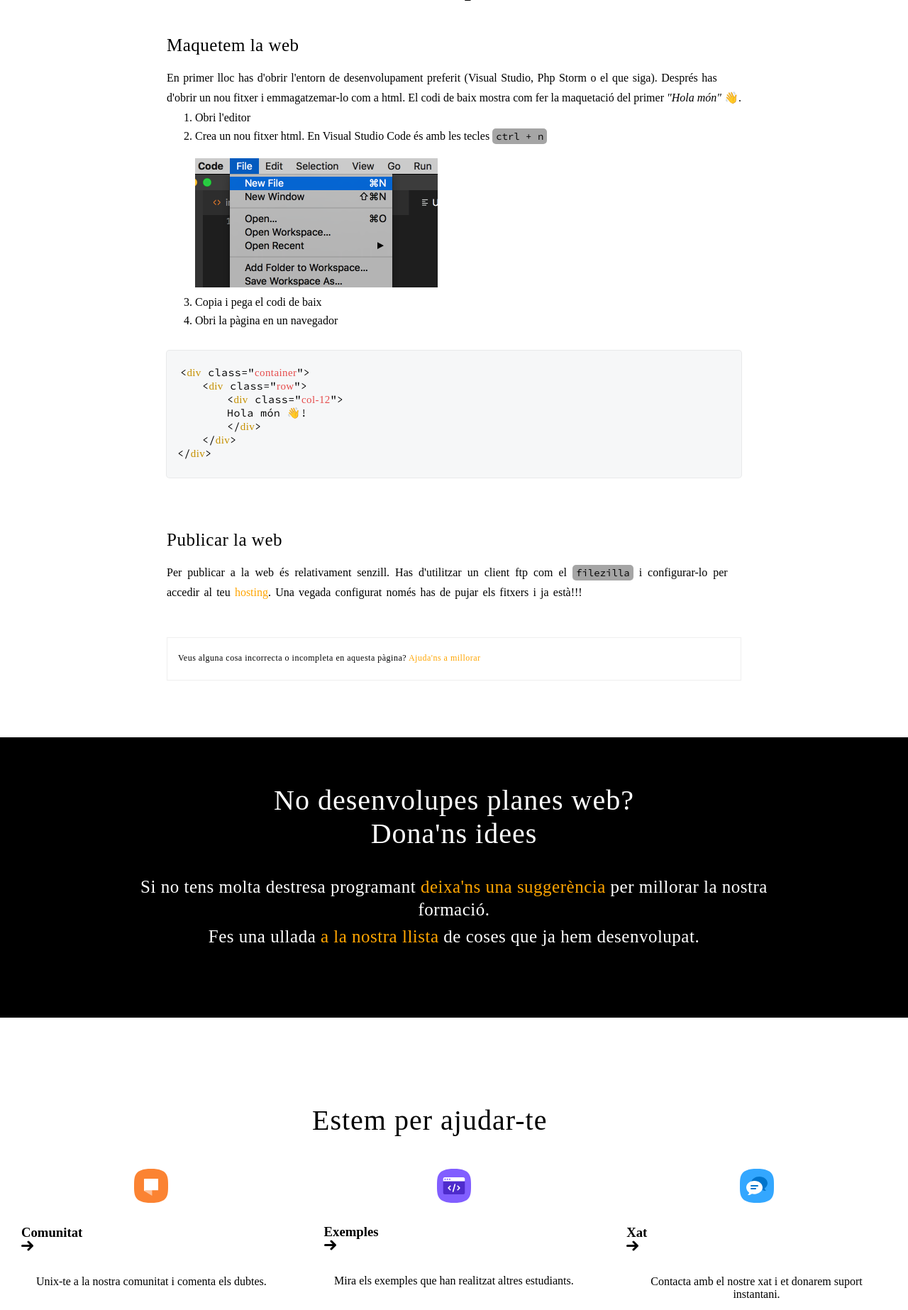
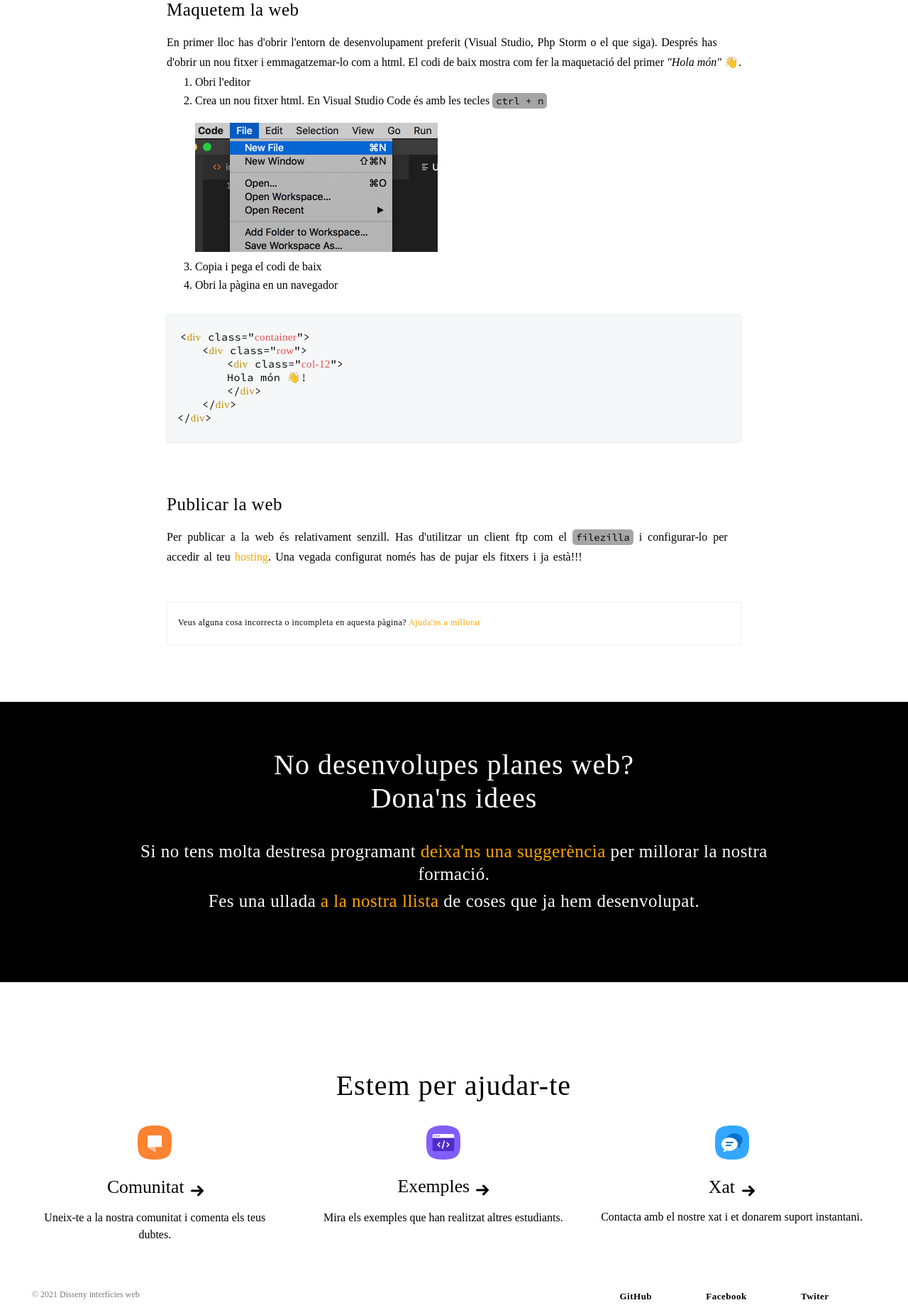
Before and after one commit to DomaxX26/Programming, a PHP site: page / in a window 1280 px wide. Shown: the part 1164-3010 px from the top of the page at 71% size. Run offline with PHP 8.4, Linux system fonts and the light colour scheme; some web fonts are replaced.

Commit message:
HTML y CSS

```diff
--- a/HTML y CSS/Tema 6/Activitat Final/UD6ACTFINAL/css/estils.css
+++ b/HTML y CSS/Tema 6/Activitat Final/UD6ACTFINAL/css/estils.css
@@ -17,6 +17,7 @@
 /*Header*/
 header{
     background-color: #151617;
+    position: fixed;
 }
 
 header a , header p{
@@ -30,15 +31,20 @@ header .col-6 {
     align-items: center;
 }
 
-header .menu {
+.menu {
     font-size: 13px;
     justify-content: space-around;
+}
+
+.menu a:hover{
+    color: orange;
 }
 
 header a {
     font-weight: bold;
     padding-top: 0.5%;
     padding-right: 8.8%;
+    text-decoration: none;
 }
 
 header p {
@@ -50,10 +56,6 @@ header img {
     margin-top: 0.3%;
     margin-left: 0.2%;
     width: 35px;
-}
-
-header a {
-    text-decoration: none;
 }
 
 /*Main*/
@@ -104,6 +106,11 @@ padding-bottom: 2.8%;
     padding-left: 3%;
     margin-top: -2%;
     padding-bottom: 6%;
+    opacity: 0.5;
+}
+
+.targeta:hover{
+    opacity: 1;
 }
 
 .plugin {
@@ -241,6 +248,10 @@ h2 {
     margin-right: 0;
 }
 
+.opacitat:hover{
+    opacity: 0.5;
+}
+
 /*BANDA 2*/
 .banda2{
     background-color: white;
@@ -353,7 +364,13 @@ li{
 .taronja{
     color:orange;
     text-decoration: none;
+    opacity: 1;
 }
+
+.taronja:hover{
+    opacity: 0.5;
+}
+
 .millorar{
     margin: 34px 235px 80px 235px;
     border: 1px solid rgba(175, 175, 175, 0.2);
@@ -394,8 +411,9 @@ li{
 
 /*BANDA 4*/
 .banda4 h2{
+    text-align: center;
     margin-top: 8.5%;
-    margin-left: 34%;
+    margin-left: -0.1%;
     letter-spacing: 1px;
     font-size: 40px;
 }
@@ -403,5 +421,114 @@ li{
 .icona{
     display: flex;
     justify-content: space-around;
+
 }
+
+.icona img{
+    margin-top:-12px;
+}
+
+.left img{
+    margin-left: 10px;
+}
+
+.center img{
+    margin-right: 30px;
+}
+
+.right img{
+    margin-right: 70px;
+}
+
+.banda4 .formatCentre h3{
+    margin-left: -30px;
+}
+
+.banda4 .formatDreta h3{
+    margin-left: -70px;
+}
+
+.banda4 p{
+    margin-top:-14px;
+    margin-left: 10px;
+    line-height: 24px;
+}
+
+.banda4 .textCentre p{
+    margin-top:-17px;
+    margin-left: -30px;
+}
+
+.banda4 .textDreta p{
+    margin-top:-18px;
+    margin-left: -70px;
+}
+
 /*Footer*/
+
+footer p{
+    color: rgb(121, 121, 121);
+    text-align: left;
+    font-size: 12px;
+    margin-top: 20px;
+    margin-left: 30px;
+}
+
+footer .col-4 {
+    display: flex;
+    padding-top: 0.5%;
+    padding-bottom: 0.5%;
+    align-items: center;
+    justify-content: space-evenly;
+}
+
+footer a{
+
+    padding-top: 0.5%;
+    font-weight: bold;
+    color:black;
+    text-decoration: none;
+    margin-top: 24px;
+    letter-spacing: 0.5px;
+}
+
+footer #git{
+margin-left: -91px;
+}
+
+footer #face{
+margin-left: -20px;
+}
+
+footer #tw{
+    margin-left:-20px;
+}
+
+/*Cookies*/
+#cookies{
+    display: flex;
+    position: fixed;
+    align-items: center;
+    border: 1px solid white;
+    background-color: white;
+    border-radius: 40px;
+    z-index: 99999;
+    right: 0px;
+    bottom: 80px;
+    margin:0% 31%;
+    padding: 15px 40px;
+    font-size: 13px;
+}
+
+#cookies p{
+    text-align: left;
+}
+
+#cookies img{
+    width: 15px;
+    opacity: 0.5;
+}
+
+#cookies img:hover{
+    opacity: 1;
+}
--- a/HTML y CSS/Tema 6/Activitat Final/UD6ACTFINAL/index.html
+++ b/HTML y CSS/Tema 6/Activitat Final/UD6ACTFINAL/index.html
@@ -8,6 +8,7 @@
     <link rel="icon" href="../UD6ACTFINAL/img/icona_escut.svg" type="image/png" />
     <link rel="stylesheet" href="css/template_grid2.css" type="text/css">
     <link rel="stylesheet" href="css/estils.css" type="text/css">
+    <script src="js/index.js"></script>
     <title>Disseny Divertits</title>
 </head>
 
@@ -48,7 +49,8 @@
                         </div>
                         <div class="row text">
                             <div class="col-12 ">
-                                <p>Amplia la funcionalitat del teu Visual Studio Code mitjançant noves formes personals i la
+                                <p>Amplia la funcionalitat del teu Visual Studio Code mitjançant noves formes personals
+                                    i la
                                     utilització de generadors automàtics de codi per a fer plantilles web apropiades al
                                     nivell d'un alumne de 2on de DAW.</p>
                             </div>
@@ -70,7 +72,8 @@
                         </div>
                         <div class="row text">
                             <div class="col-12">
-                                <p>Molts alumnes han passat pels mateixos dubtes que has tingut tu. Mira abans en el fòrum
+                                <p>Molts alumnes han passat pels mateixos dubtes que has tingut tu. Mira abans en el
+                                    fòrum
                                     si algú ho ha resolt abans. O si saps la resposta a algun dubtu d'un company
                                     soluciona-li'l en el lloc apropiat del formulari.</p>
                             </div>
@@ -84,7 +87,7 @@
                 </div>
             </div>
             <div class="row finalBanda1">
-                <div id="fitxer" class="col-4 formats">
+                <div id="fitxer" class="col-4 formats opacitat">
                     <div class="row">
                         <div class="col-12">
                             <img src="../UD6ACTFINAL/img/icona_format_fitxer.svg">
@@ -101,9 +104,9 @@
                             <p>Pots utilitzar el mateix Viual Studio per codificar els teus anexos.</p>
                         </div>
                     </div>
-                    </div>
+                </div>
 
-                <div class="col-4 formats">
+                <div class="col-4 formats opacitat">
                     <div class="row">
                         <div class="col-12">
                             <img src="../UD6ACTFINAL/img/icona_app.svg">
@@ -122,7 +125,7 @@
                     </div>
                 </div>
 
-                <div id="api" class="col-4 formats">
+                <div id="api" class="col-4 formats opacitat">
                     <div class="row">
                         <div class="col-12">
                             <img src="../UD6ACTFINAL/img/icona_preferencies.svg">
@@ -151,14 +154,17 @@
             <div class="row maquetem maquetarWeb">
                 <div class="col-12">
                     <h3>Maquetem la web</h3>
-                    <p>En primer lloc has d'obrir l'entorn de desenvolupament preferit (Visual Studio, Php Storm o el que siga). Després has d'obrir un nou fitxer i emmagatzemar-lo com a html. El codi de baix mostra com fer la maquetació del primer <span class="cursiva">"Hola món"</span> &#128075;.</p>
+                    <p>En primer lloc has d'obrir l'entorn de desenvolupament preferit (Visual Studio, Php Storm o el
+                        que siga). Després has d'obrir un nou fitxer i emmagatzemar-lo com a html. El codi de baix
+                        mostra com fer la maquetació del primer <span class="cursiva">"Hola món"</span> &#128075;.</p>
                 </div>
             </div>
             <div class="row">
                 <div class="col-12">
                     <ol>
                         <li>Obri l'editor</li>
-                        <li>Crea un nou fitxer html. En Visual Studio Code és amb les tecles <span class="negre">ctrl + n</span></li>
+                        <li>Crea un nou fitxer html. En Visual Studio Code és amb les tecles <span class="negre">ctrl +
+                                n</span></li>
                         <img src="../UD6ACTFINAL/img/file_new.png" alt="nou arxiu">
                         <li>Copia i pega el codi de baix</li>
                         <li>Obri la pàgina en un navegador</li>
@@ -179,12 +185,16 @@
             <div class="row">
                 <div class="col-12 publicar maquetem">
                     <h3 id="titolh3">Publicar la web</h3>
-                    <p>Per publicar a la web és relativament senzill. Has d'utilitzar un client ftp com el <span class="negre">filezilla</span> i configurar-lo per accedir al teu <a href="#" class="taronja">hosting</a>. Una vegada configurat només has de pujar els fitxers i ja està!!!</p>
+                    <p>Per publicar a la web és relativament senzill. Has d'utilitzar un client ftp com el <span
+                            class="negre">filezilla</span> i configurar-lo per accedir al teu <a href="#"
+                            class="taronja">hosting</a>. Una vegada configurat només has de pujar els fitxers i ja
+                        està!!!</p>
                 </div>
             </div>
             <div class="row">
                 <div class="col-12 millorar">
-                    <p>Veus alguna cosa incorrecta o incompleta en aquesta pàgina? <a href="#" class="taronja">Ajuda'ns a millorar</a></p>
+                    <p>Veus alguna cosa incorrecta o incompleta en aquesta pàgina? <a href="#" class="taronja">Ajuda'ns
+                            a millorar</a></p>
                 </div>
             </div>
         </div>
@@ -196,8 +206,10 @@
             </div>
             <div class="row">
                 <div class="col-12">
-                    <p>Si no tens molta destresa programant <a href="#" class="taronja">deixa'ns una suggerència</a> per millorar la nostra formació.</p>
-                    <p id="baixar">Fes una ullada <a href="#" class="taronja">a la nostra llista</a> de coses que ja hem desenvolupat.</p>
+                    <p>Si no tens molta destresa programant <a href="#" class="taronja">deixa'ns una suggerència</a> per
+                        millorar la nostra formació.</p>
+                    <p id="baixar">Fes una ullada <a href="#" class="taronja">a la nostra llista</a> de coses que ja hem
+                        desenvolupat.</p>
                 </div>
             </div>
         </div>
@@ -208,56 +220,56 @@
                 </div>
             </div>
             <div class="row">
-                <div class="col-4">
+                <div class="col-4 opacitat">
                     <div class="row">
-                        <div class="col-12 icona">
+                        <div class="col-12 icona left">
                             <img src="../UD6ACTFINAL/img/icona_forum.svg" alt="Imatge de un forum">
                         </div>
                     </div>
                     <div class="row">
-                        <div class="col-12">
+                        <div class="col-12 fletxa">
                             <h3>Comunitat</h3>
                             <img src="../UD6ACTFINAL/img/icona_fletxa_negra.svg">
                         </div>
                     </div>
                     <div class="row">
                         <div class="col-12">
-                            <p>Unix-te a la nostra comunitat i comenta els dubtes.</p>
+                            <p>Uneix-te a la nostra comunitat i comenta els teus dubtes.</p>
                         </div>
                     </div>
                 </div>
-                <div class="col-4">
+                <div class="col-4 opacitat">
                     <div class="row">
-                        <div class="col-12 icona">
+                        <div class="col-12 icona center">
                             <img src="../UD6ACTFINAL/img/icona_exemples.svg" alt="Imatge de exemples">
                         </div>
                     </div>
                     <div class="row">
-                        <div class="col-12">
+                        <div class="col-12 fletxa formatCentre">
                             <h3>Exemples</h3>
                             <img src="../UD6ACTFINAL/img/icona_fletxa_negra.svg">
                         </div>
                     </div>
                     <div class="row">
-                        <div class="col-12">
+                        <div class="col-12 textCentre">
                             <p>Mira els exemples que han realitzat altres estudiants.</p>
                         </div>
                     </div>
                 </div>
-                <div class="col-4">
+                <div class="col-4 opacitat">
                     <div class="row">
-                        <div class="col-12 icona">
+                        <div class="col-12 icona right">
                             <img src="../UD6ACTFINAL/img/icona_chat.svg" alt="Imatge de un xat">
                         </div>
                     </div>
                     <div class="row">
-                        <div class="col-12">
+                        <div class="col-12 fletxa formatDreta">
                             <h3>Xat</h3>
                             <img src="../UD6ACTFINAL/img/icona_fletxa_negra.svg">
                         </div>
                     </div>
                     <div class="row">
-                        <div class="col-12">
+                        <div class="col-12 textDreta">
                             <p>Contacta amb el nostre xat i et donarem suport instantani.</p>
                         </div>
                     </div>
@@ -265,7 +277,23 @@
             </div>
         </div>
     </main>
-    <footer class="container"></footer>
+    <div id="cookies">
+        <p>Usem cookies pròpies i de tercers per millorar els nostres serveis. Si continues navegant en aquesta pàgina,
+            acceptes la nostra <a href="#" class="taronja">política de cookies</a></p>
+        <img src="../UD6ACTFINAL/img/icona_creu.svg" alt="Imatge de una creu" id="tancar">
+    </div>
+    <footer class="container-fluid">
+        <div class="row">
+            <div class="col-8">
+                <p>&copy; 2021 Disseny interfícies web</p>
+            </div>
+            <div class="col-4 menu">
+                    <a href="#" id="git">GitHub</a>
+                    <a href="#" id="face">Facebook</a>
+                    <a href="#" id="tw">Twiter</a>
+            </div>
+        </div>
+    </footer>
 </body>
 
 </html>
--- /dev/null
+++ b/HTML y CSS/Tema 6/Activitat Final/UD6ACTFINAL/js/index.js
@@ -0,0 +1,10 @@
+window.onload = main;
+
+function main(){
+	document.getElementById("tancar").addEventListener("click", tancarCookies);
+}
+
+function tancarCookies(){
+	let cookies = document.getElementById("cookies");
+	cookies.parentNode.removeChild(cookies);
+}
```
